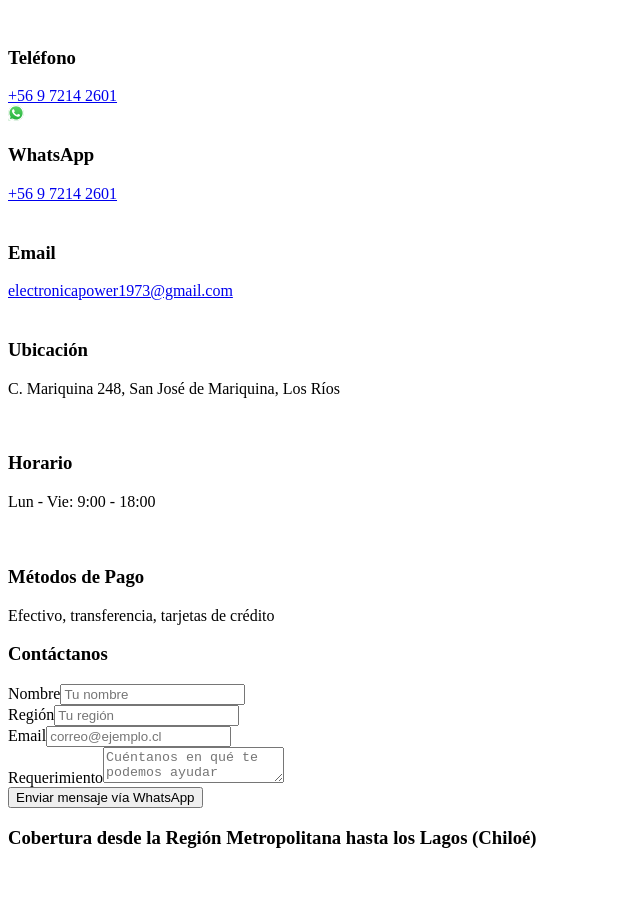
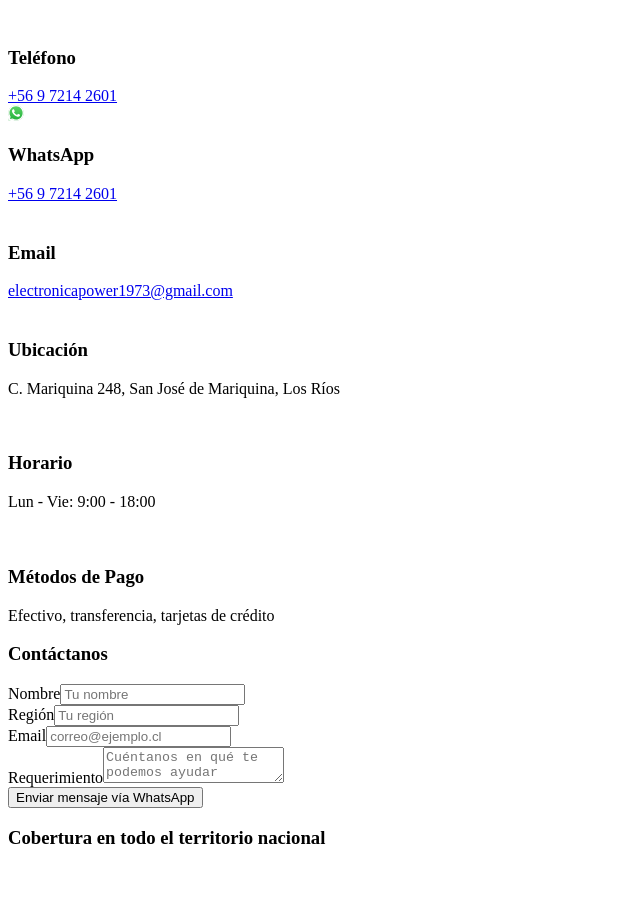
Before and after one commit to cc-soluciones/LAN-ELECTRONICAPOWERCH, a Next.js app: page /Contact in a window 1280 px wide. Shown: the top 920 px of the page, without its empty margins (0-640 px from the left). Built offline with nearby package versions, Linux system fonts and the light colour scheme; some icons are missing.

Commit message:
features - Modificaciones generales cliente

```diff
--- a/src/constants/contact.ts
+++ b/src/constants/contact.ts
@@ -44,7 +44,7 @@ export const info = [
     },
 ];
 
-export const titleMap = "Cobertura desde la Región Metropolitana hasta los Lagos (Chiloé)";
+export const titleMap = "Cobertura en todo el territorio nacional";
 export const descriptionMap = {
     "LL": "Región de Los Lagos",
     "LR": "Región de Los Ríos",
```
